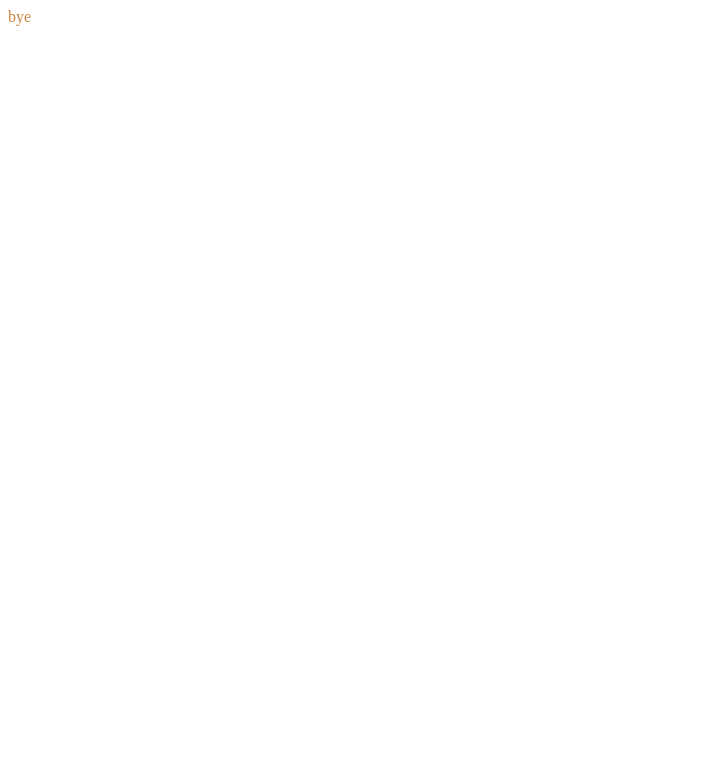
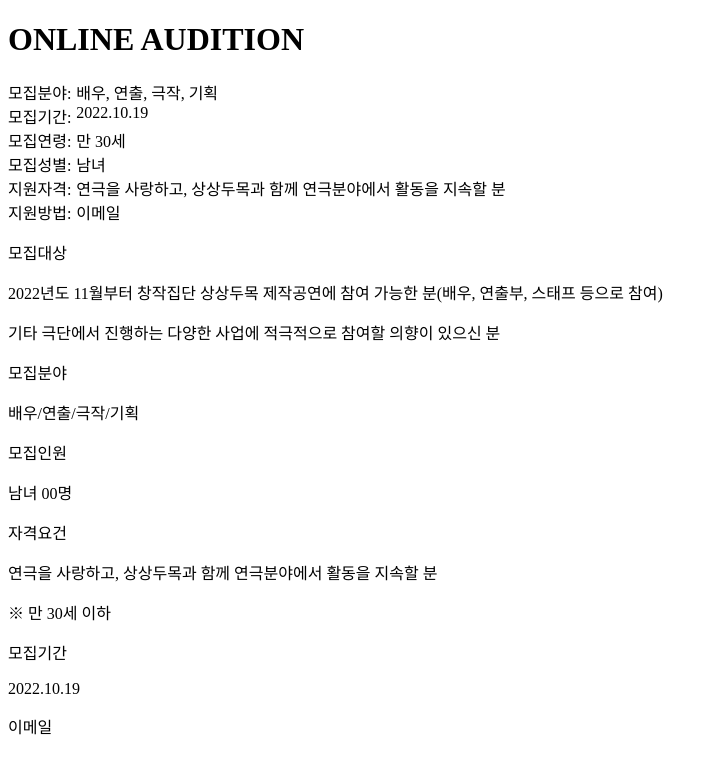
Before and after one commit to kjkksu2/vwx, a React app in the folder frontend/: page / in a window 1280 px wide. Shown: the top 774 px of the page, without its empty margins (0-718 px from the left). Built offline with nearby package versions, Linux system fonts and the light colour scheme.

Commit message:
extraction

```diff
--- a/frontend/src/App.js
+++ b/frontend/src/App.js
@@ -1,12 +1,90 @@
-import React from "react";
+import React, { useEffect, useState } from "react";
 import styled from "styled-components";
 
+import Age from "./components/Age";
+import Contact from "./components/Contact";
+import Field from "./components/Field";
+import Gender from "./components/Gender";
+import Period from "./components/Period";
+import Qualification from "./components/Qualification";
+
 const Container = styled.div`
-  color: peru;
+  .block {
+    display: flex;
+
+    p {
+      margin: 0;
+      margin-left: 5px;
+    }
+  }
 `;
 
+const Original = styled.div``;
+
+const Extraction = styled.div``;
+
 const App = () => {
-  return <Container>bye</Container>;
+  // 모집 분야를 찾고 nextSibling 이용해서 해당 태그 다 가져오기
+  // 개행으로 있을 수도 있고, 바로 뒤에 나올 수도 있음.
+
+  /*
+    p를 기준으로 찾는다.
+    regex로 모집기간, 모집절차 등을 찾으면
+    해당 글자를 regex로 찾고, 그 이후에 나온 것들 전부 가져오는 방식
+  */
+
+  return (
+    <Container>
+      <h1>ONLINE AUDITION</h1>
+      <div className="block">
+        <span>모집분야: </span>
+        <Field />
+      </div>
+      <div className="block">
+        <span>모집기간: </span>
+        <Period />
+      </div>
+      <div className="block">
+        <span>모집연령: </span>
+        <Age />
+      </div>
+      <div className="block">
+        <span>모집성별: </span>
+        <Gender />
+      </div>
+      <div className="block">
+        <span>지원자격: </span>
+        <Qualification />
+      </div>
+      <div className="block">
+        <span>지원방법: </span>
+        <Contact />
+      </div>
+      <Original>
+        <p className="original">모집대상</p>
+        <p className="original">
+          2022년도 11월부터 창작집단 상상두목 제작공연에 참여 가능한 분(배우,
+          연출부, 스태프 등으로 참여)
+        </p>
+        <p className="original">
+          기타 극단에서 진행하는 다양한 사업에 적극적으로 참여할 의향이 있으신
+          분
+        </p>
+        <p className="original">모집분야</p>
+        <p className="original">배우/연출/극작/기획</p>
+        <p className="original">모집인원</p>
+        <p className="original">남녀 00명</p>
+        <p className="original">자격요건</p>
+        <p className="original">
+          연극을 사랑하고, 상상두목과 함께 연극분야에서 활동을 지속할 분
+        </p>
+        <p className="original">※ 만 30세 이하</p>
+        <p className="original">모집기간</p>
+        <p className="original">2022.10.19</p>
+        <p className="original">이메일</p>
+      </Original>
+    </Container>
+  );
 };
 
 export default App;
--- /dev/null
+++ b/frontend/src/components/Age/index.js
@@ -0,0 +1,12 @@
+import React from "react";
+import useExtractFromRegex from "../../hooks/useExtractFromRegex";
+import useRegex from "../../hooks/useRegex";
+
+const Age = () => {
+  const ageLists = useRegex("age");
+  const age = useExtractFromRegex(ageLists);
+
+  return <p>{age || "본문 참조"}</p>;
+};
+
+export default Age;
--- /dev/null
+++ b/frontend/src/components/Contact/index.js
@@ -0,0 +1,12 @@
+import React from "react";
+import useExtractFromLists from "../../hooks/useExtractFromLists";
+import useLists from "../../hooks/useLists";
+
+const Contact = () => {
+  const contactLists = useLists("contact");
+  const contact = useExtractFromLists(contactLists);
+
+  return <p>{contact || "본문 참조"}</p>;
+};
+
+export default Contact;
--- /dev/null
+++ b/frontend/src/components/Field/index.js
@@ -0,0 +1,12 @@
+import React from "react";
+import useExtractFromLists from "../../hooks/useExtractFromLists";
+import useLists from "../../hooks/useLists";
+
+const Field = () => {
+  const fieldLists = useLists("field");
+  const field = useExtractFromLists(fieldLists);
+
+  return <p>{field || "본문 참조"}</p>;
+};
+
+export default Field;
--- /dev/null
+++ b/frontend/src/components/Gender/index.js
@@ -0,0 +1,12 @@
+import React from "react";
+import useExtractFromLists from "../../hooks/useExtractFromLists";
+import useLists from "../../hooks/useLists";
+
+const Gender = () => {
+  const genderLists = useLists("gender");
+  const gender = useExtractFromLists(genderLists);
+
+  return <p>{gender || "본문 참조"}</p>;
+};
+
+export default Gender;
--- /dev/null
+++ b/frontend/src/components/Period/index.js
@@ -0,0 +1,43 @@
+import React, { useEffect, useState } from "react";
+import useExtractFromRegex from "../../hooks/useExtractFromRegex";
+import useRegex from "../../hooks/useRegex";
+
+const Period = () => {
+  const periodLists = useRegex("period");
+  const period = useExtractFromRegex(periodLists);
+
+  const [fastDate, setFastDate] = useState(null);
+
+  useEffect(() => {
+    let res = null;
+
+    if (period && period[0].includes("년")) {
+      res = period.map((v) => {
+        const year = v.split("년")[0];
+        const month = v.split("년")[1].trim().split("월")[0];
+        const day = v
+          .split("년")[1]
+          .trim()
+          .split("월")[1]
+          .trim()
+          .split("일")[0];
+
+        return `${year}-${month}-${day}`;
+      });
+    } else {
+      res = period;
+    }
+
+    if (res) {
+      const date = res.reduce((prev, cur) => {
+        return new Date(prev).getTime() <= new Date(cur).getTime() ? prev : cur;
+      });
+
+      setFastDate(date);
+    }
+  }, [period]);
+
+  return <p>{String(fastDate) || "본문 참조"}</p>;
+};
+
+export default Period;
--- /dev/null
+++ b/frontend/src/components/Qualification/index.js
@@ -0,0 +1,21 @@
+import React, { useEffect, useState } from "react";
+
+const Qualification = () => {
+  const [value, setValue] = useState(null);
+
+  useEffect(() => {
+    const textArray = Array.from(document.querySelectorAll(".original")).map(
+      (v) => v.innerText
+    );
+
+    for (let i = 0; i < textArray.length; i++) {
+      if (textArray[i].includes("자격")) {
+        return setValue(textArray[i + 1]);
+      }
+    }
+  }, []);
+
+  return <p>{value || "본문 참조"}</p>;
+};
+
+export default Qualification;
--- /dev/null
+++ b/frontend/src/hooks/useExtractFromLists.js
@@ -0,0 +1,24 @@
+import { useState, useEffect } from "react";
+
+const useExtractFromLists = (targetLists) => {
+  const [arr, setArr] = useState([]);
+
+  useEffect(() => {
+    const textArray = Array.from(document.querySelectorAll(".original")).map(
+      (v) => v.innerText
+    );
+    const paragraph = textArray.join("");
+
+    for (const v of targetLists) {
+      const regex = new RegExp(v, "g");
+
+      if (regex.test(paragraph)) {
+        setArr((prev) => [...prev, v]);
+      }
+    }
+  }, [targetLists]);
+
+  return arr.join(", ");
+};
+
+export default useExtractFromLists;
--- /dev/null
+++ b/frontend/src/hooks/useExtractFromRegex.js
@@ -0,0 +1,24 @@
+import { useState, useEffect } from "react";
+
+const useExtractFromRegex = (targetLists) => {
+  const [value, setValue] = useState(null);
+
+  useEffect(() => {
+    const textArray = Array.from(document.querySelectorAll(".original")).map(
+      (v) => v.innerText
+    );
+    const paragraph = textArray.join("");
+
+    for (const v of targetLists) {
+      const regex = new RegExp(v, "g");
+
+      if (regex.test(paragraph)) {
+        return setValue(paragraph.match(regex));
+      }
+    }
+  }, [targetLists]);
+
+  return value;
+};
+
+export default useExtractFromRegex;
--- /dev/null
+++ b/frontend/src/hooks/useLists.js
@@ -0,0 +1,28 @@
+import { useState, useEffect } from "react";
+
+const useLists = (category) => {
+  const [arr, setArr] = useState([]);
+
+  useEffect(() => {
+    switch (category) {
+      case "field":
+        setArr(["배우", "연출", "극작", "기획", "보컬", "랩", "댄스"]);
+        break;
+      case "gender":
+        setArr(["남성", "여성", "남자", "여자", "모두", "남녀"]);
+        break;
+      case "contact":
+        setArr(["이메일", "탤런티드"]);
+        break;
+      case "qualification":
+        setArr(["자격"]);
+        break;
+      default:
+        break;
+    }
+  }, []);
+
+  return arr;
+};
+
+export default useLists;
--- /dev/null
+++ b/frontend/src/hooks/useRegex.js
@@ -0,0 +1,26 @@
+import { useState, useEffect } from "react";
+
+const useRegex = (category) => {
+  const [arr, setArr] = useState([]);
+
+  useEffect(() => {
+    switch (category) {
+      case "age":
+        setArr([`\\d+ ~ \\d+`, `\\d+~\\d+`, `만\\d+세`, `만\\s\\d+세`]);
+        break;
+      case "period":
+        setArr([
+          `\\d{4}년 ([1-9]|0[1-9]|1[012])월 ([1-9]|0[1-9]|[12][0-9]|3[01])일`,
+          `\\d{4}.([1-9]|0[1-9]|1[012]).(0[1-9]|[12][0-9]|3[01]|[1-9])`,
+          `\\d{4}-([1-9]|0[1-9]|1[012])-(0[1-9]|[12][0-9]|3[01]|[1-9])`,
+        ]);
+        break;
+      default:
+        break;
+    }
+  }, []);
+
+  return arr;
+};
+
+export default useRegex;
--- a/frontend/src/index.js
+++ b/frontend/src/index.js
@@ -3,8 +3,4 @@ import ReactDOM from "react-dom/client";
 
 import App from "./App";
 
-ReactDOM.createRoot(document.getElementById("root")).render(
-  <React.StrictMode>
-    <App />
-  </React.StrictMode>
-);
+ReactDOM.createRoot(document.getElementById("root")).render(<App />);
```
